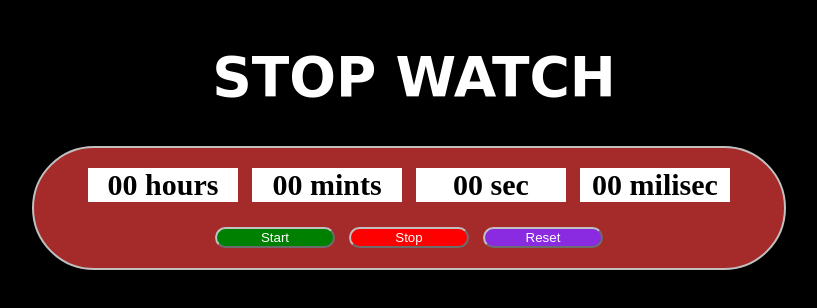
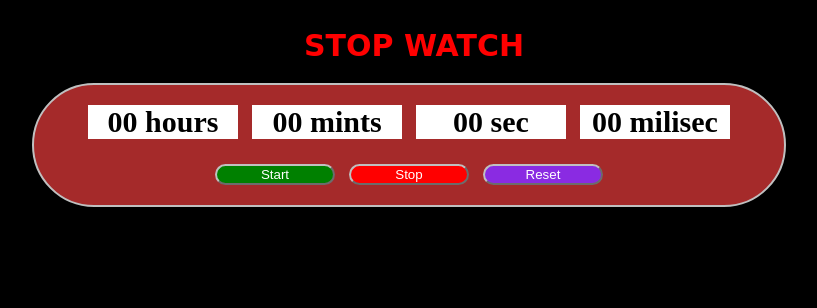
Before and after one commit to SameerShiekh77/Stop-Watch, a plain HTML site: page index.html in a window 1280 px wide. Shown: the whole page, without its empty margins (231-1048 px from the left). Drawn offline with Linux system fonts and the light colour scheme; a web font is replaced by a local one.

Commit message:
code of css

```diff
--- a/style.css
+++ b/style.css
@@ -14,9 +14,9 @@ body {
 }
 
 #heading {
-    color: white;
+    color: red;
     background-color: black;
-    font-size: 55px;
+    font-size: 30px;
     text-align: center;
     font-family: 'Galada', cursive;
     width: 100% !important;
```
